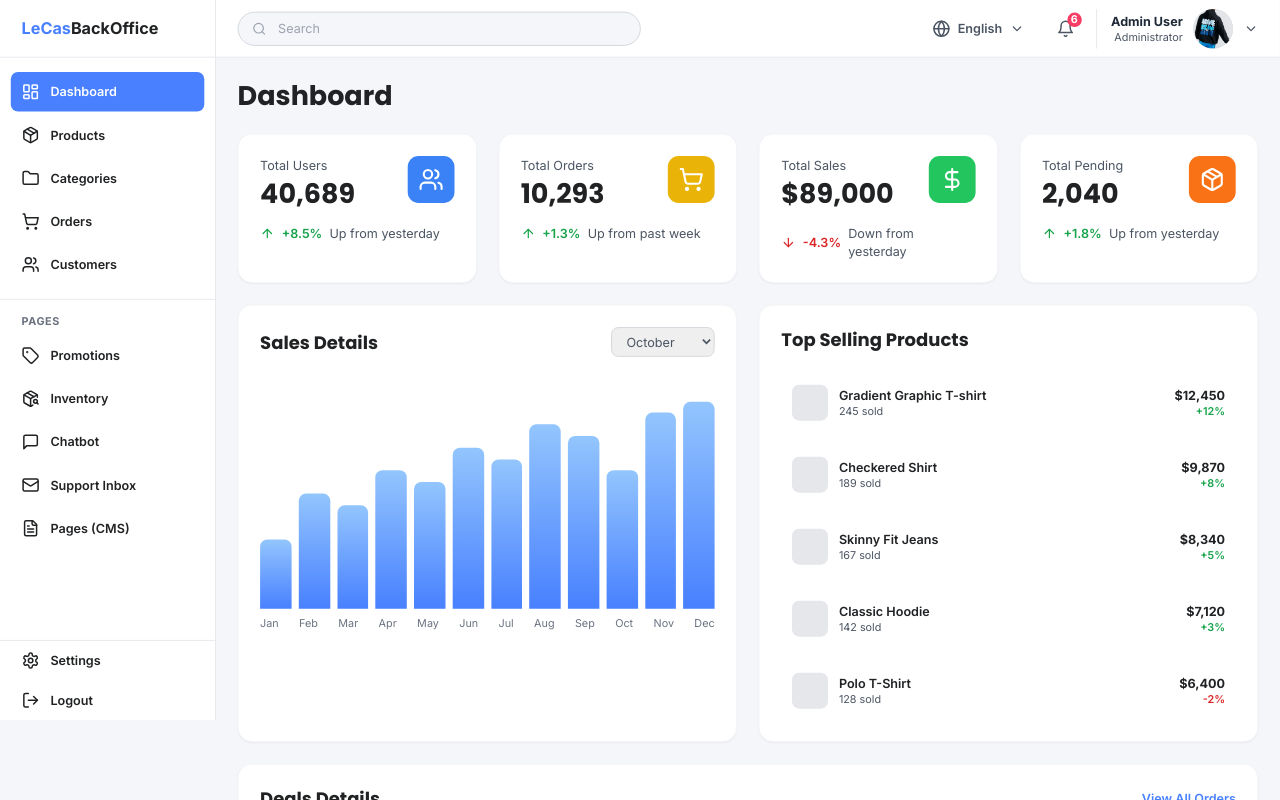
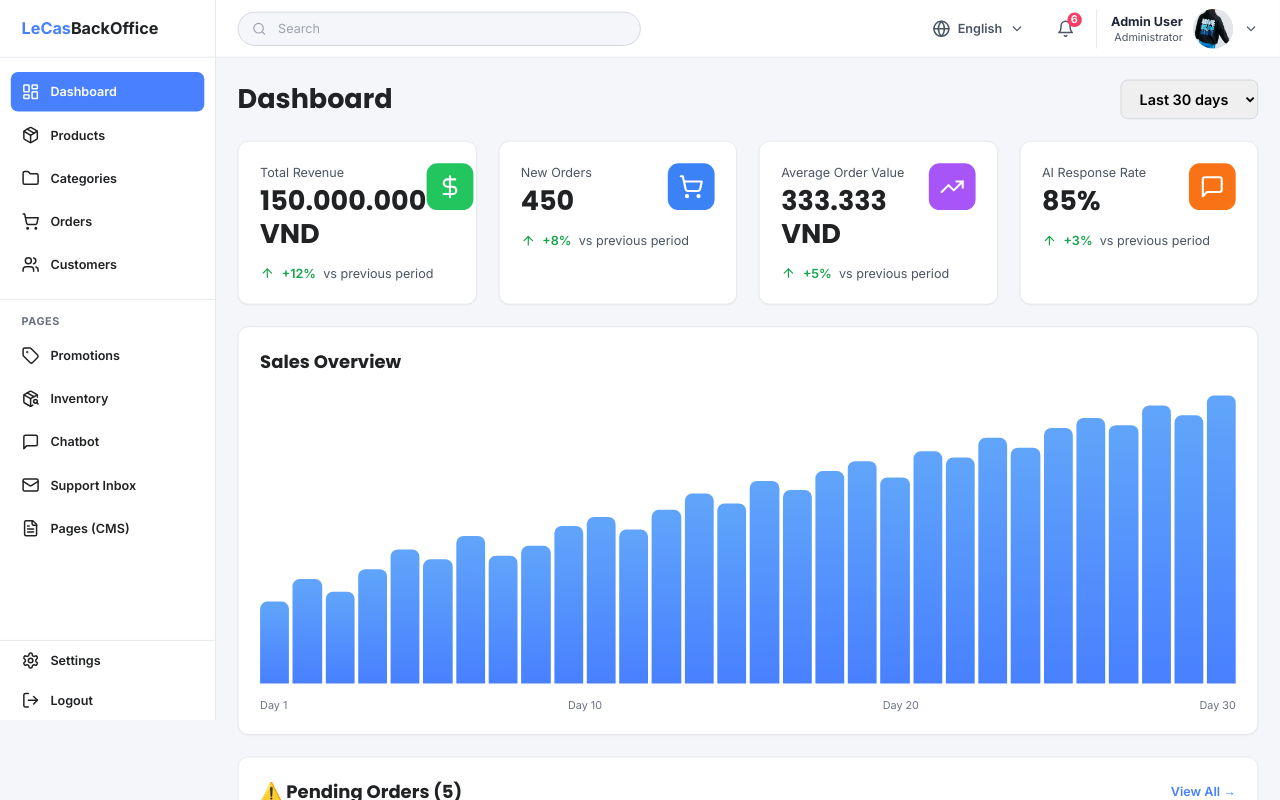
Before and after one commit to nbminh24/KLTN_FE, a Next.js app: page /admin in a window 1280 px wide. Built offline with nearby package versions, Linux system fonts and the light colour scheme.

Commit message:
Adjust Dashboard in admin

```diff
--- a/app/admin/page.tsx
+++ b/app/admin/page.tsx
@@ -1,89 +1,87 @@
 'use client';
 
-import { ArrowUp, ArrowDown, TrendingUp, Package, DollarSign, ShoppingCart, Users } from 'lucide-react';
+import { useState } from 'react';
+import { useRouter } from 'next/navigation';
+import { TrendingUp, DollarSign, ShoppingCart, MessageSquare, AlertTriangle, ArrowUp } from 'lucide-react';
 import Link from 'next/link';
 
+type DateRange = '7' | '30' | '90';
+
 export default function AdminDashboard() {
+  const router = useRouter();
+  const [dateRange, setDateRange] = useState<DateRange>('30');
+
+  // Calculate stats (mock data)
+  const totalRevenue = 150000000;
+  const newOrders = 450;
+  const aov = Math.round(totalRevenue / newOrders);
+  const aiResponseRate = 85; // 1 - (Fallbacks + Escalations) / Total Conversations
+
   const stats = [
     {
-      title: 'Total Users',
-      value: '40,689',
-      change: '+8.5%',
-      isPositive: true,
-      subtitle: 'Up from yesterday',
-      icon: <Users className="w-7 h-7" />,
-      color: 'bg-blue-500',
-    },
-    {
-      title: 'Total Orders',
-      value: '10,293',
-      change: '+1.3%',
-      isPositive: true,
-      subtitle: 'Up from past week',
-      icon: <ShoppingCart className="w-7 h-7" />,
-      color: 'bg-yellow-500',
-    },
-    {
-      title: 'Total Sales',
-      value: '$89,000',
-      change: '-4.3%',
-      isPositive: false,
-      subtitle: 'Down from yesterday',
+      title: 'Total Revenue',
+      value: `${totalRevenue.toLocaleString('vi-VN')} VND`,
+      change: '+12%',
+      subtitle: 'vs previous period',
       icon: <DollarSign className="w-7 h-7" />,
       color: 'bg-green-500',
     },
     {
-      title: 'Total Pending',
-      value: '2,040',
-      change: '+1.8%',
-      isPositive: true,
-      subtitle: 'Up from yesterday',
-      icon: <Package className="w-7 h-7" />,
+      title: 'New Orders',
+      value: newOrders.toString(),
+      change: '+8%',
+      subtitle: 'vs previous period',
+      icon: <ShoppingCart className="w-7 h-7" />,
+      color: 'bg-blue-500',
+    },
+    {
+      title: 'Average Order Value',
+      value: `${aov.toLocaleString('vi-VN')} VND`,
+      change: '+5%',
+      subtitle: 'vs previous period',
+      icon: <TrendingUp className="w-7 h-7" />,
+      color: 'bg-purple-500',
+    },
+    {
+      title: 'AI Response Rate',
+      value: `${aiResponseRate}%`,
+      change: '+3%',
+      subtitle: 'vs previous period',
+      icon: <MessageSquare className="w-7 h-7" />,
       color: 'bg-orange-500',
     },
   ];
 
-  const recentOrders = [
-    {
-      id: 'ORD-001',
-      customer: 'Christine Brooks',
-      product: 'Apple Watch',
-      location: '089 Kutch Green Apt. 448',
-      date: '04 Sep 2019',
-      amount: '$34,295',
-      quantity: 423,
-      status: 'Delivered',
-      statusColor: 'bg-green-500',
-    },
-    {
-      id: 'ORD-002',
-      customer: 'Rosie Pearson',
-      product: 'Apple Watch',
-      location: '979 Immanuel Ferry Suite 526',
-      date: '28 May 2019',
-      amount: '$34,295',
-      quantity: 423,
-      status: 'Pending',
-      statusColor: 'bg-yellow-500',
-    },
-    {
-      id: 'ORD-003',
-      customer: 'Darrell Caldwell',
-      product: 'Apple Watch',
-      location: '8587 Frida Ports',
-      date: '23 Nov 2019',
-      amount: '$34,295',
-      quantity: 423,
-      status: 'Rejected',
-      statusColor: 'bg-red-500',
-    },
+  // Pending orders (latest 5)
+  const pendingOrders = [
+    { id: '#ORD-001', customer: 'Christine Brooks', amount: '500,000 VND', time: '2h ago' },
+    { id: '#ORD-002', customer: 'Rosie Pearson', amount: '750,000 VND', time: '3h ago' },
+    { id: '#ORD-003', customer: 'Darrell Caldwell', amount: '300,000 VND', time: '5h ago' },
+    { id: '#ORD-004', customer: 'Gilbert Johnston', amount: '450,000 VND', time: '6h ago' },
+    { id: '#ORD-005', customer: 'Alan Cain', amount: '600,000 VND', time: '8h ago' },
   ];
+
+  // Sales chart data (daily revenue for last 30 days)
+  const salesChartData = [
+    2.5, 3.2, 2.8, 3.5, 4.1, 3.8, 4.5, 3.9, 4.2, 4.8,
+    5.1, 4.7, 5.3, 5.8, 5.5, 6.2, 5.9, 6.5, 6.8, 6.3,
+    7.1, 6.9, 7.5, 7.2, 7.8, 8.1, 7.9, 8.5, 8.2, 8.8
+  ]; // in millions
 
   return (
     <div className="p-6 space-y-6">
-      {/* Page Header */}
-      <div>
+      {/* Header with Date Range Filter */}
+      <div className="flex items-center justify-between">
         <h1 className="text-3xl font-bold text-[#202224]">Dashboard</h1>
+        <select
+          value={dateRange}
+          onChange={(e) => setDateRange(e.target.value as DateRange)}
+          className="px-4 py-2.5 border border-gray-300 rounded-lg focus:outline-none focus:ring-2 focus:ring-[#4880FF] font-semibold"
+        >
+          <option value="7">Last 7 days</option>
+          <option value="30">Last 30 days</option>
+          <option value="90">Last 90 days</option>
+        </select>
       </div>
 
       {/* Stats Cards */}
@@ -91,7 +89,7 @@ export default function AdminDashboard() {
         {stats.map((stat, index) => (
           <div
             key={index}
-            className="bg-white rounded-2xl p-6 shadow-sm border border-gray-100"
+            className="bg-white rounded-xl p-6 shadow-sm border border-gray-200"
           >
             <div className="flex items-start justify-between mb-4">
               <div>
@@ -103,16 +101,8 @@ export default function AdminDashboard() {
               </div>
             </div>
             <div className="flex items-center gap-2">
-              {stat.isPositive ? (
               <ArrowUp className="w-4 h-4 text-green-600" />
-              ) : (
-                <ArrowDown className="w-4 h-4 text-red-600" />
-              )}
-              <span
-                className={`text-sm font-semibold ${
-                  stat.isPositive ? 'text-green-600' : 'text-red-600'
-                }`}
-              >
+              <span className="text-sm font-semibold text-green-600">
                 {stat.change}
               </span>
               <span className="text-sm text-gray-600">{stat.subtitle}</span>
@@ -121,126 +111,132 @@ export default function AdminDashboard() {
         ))}
       </div>
 
-      {/* Charts Row */}
-      <div className="grid grid-cols-1 xl:grid-cols-2 gap-6">
-        {/* Sales Chart */}
-        <div className="bg-white rounded-2xl p-6 shadow-sm border border-gray-100">
-          <div className="flex items-center justify-between mb-6">
-            <h2 className="text-xl font-bold text-[#202224]">Sales Details</h2>
-            <select className="px-3 py-1.5 border border-gray-300 rounded-lg text-sm text-gray-600">
-              <option>October</option>
-              <option>November</option>
-              <option>December</option>
-            </select>
-          </div>
-          {/* Mock Chart */}
-          <div className="h-64 flex items-end justify-between gap-2">
-            {[30, 50, 45, 60, 55, 70, 65, 80, 75, 60, 85, 90].map((height, i) => (
+      {/* Sales Chart - Bar Chart */}
+      <div className="bg-white rounded-xl p-6 shadow-sm border border-gray-200">
+        <h2 className="text-xl font-bold text-[#202224] mb-6">Sales Overview</h2>
+        <div className="h-80 flex items-end justify-between gap-1">
+          {salesChartData.map((value, i) => {
+            const maxValue = Math.max(...salesChartData);
+            const height = (value / maxValue) * 100;
+            return (
               <div
                 key={i}
-                className="flex-1 bg-gradient-to-t from-[#4880FF] to-blue-300 rounded-t-lg relative group"
+                className="flex-1 bg-gradient-to-t from-[#4880FF] to-blue-400 rounded-t-lg relative group cursor-pointer transition-all hover:from-blue-600 hover:to-blue-500"
                 style={{ height: `${height}%` }}
               >
-                <div className="absolute -top-8 left-1/2 -translate-x-1/2 bg-[#4880FF] text-white px-2 py-1 rounded text-xs font-semibold opacity-0 group-hover:opacity-100 transition whitespace-nowrap">
-                  ${(height * 100).toFixed(0)}
+                {/* Tooltip on hover */}
+                <div className="absolute -top-12 left-1/2 -translate-x-1/2 bg-[#202224] text-white px-3 py-1.5 rounded-lg text-xs font-semibold opacity-0 group-hover:opacity-100 transition-opacity whitespace-nowrap pointer-events-none z-10">
+                  {value.toFixed(1)}M VND
+                  <div className="absolute bottom-[-4px] left-1/2 -translate-x-1/2 w-2 h-2 bg-[#202224] rotate-45"></div>
                 </div>
               </div>
-            ))}
+            );
+          })}
         </div>
-          <div className="flex justify-between mt-2 text-xs text-gray-500">
-            <span>Jan</span>
-            <span>Feb</span>
-            <span>Mar</span>
-            <span>Apr</span>
-            <span>May</span>
-            <span>Jun</span>
-            <span>Jul</span>
-            <span>Aug</span>
-            <span>Sep</span>
-            <span>Oct</span>
-            <span>Nov</span>
-            <span>Dec</span>
+        {/* X-axis labels */}
+        <div className="flex justify-between mt-4 text-xs text-gray-500">
+          <span>Day 1</span>
+          <span>Day 10</span>
+          <span>Day 20</span>
+          <span>Day 30</span>
         </div>
       </div>
 
-        {/* Top Products */}
-        <div className="bg-white rounded-2xl p-6 shadow-sm border border-gray-100">
-          <h2 className="text-xl font-bold text-[#202224] mb-6">Top Selling Products</h2>
-          <div className="space-y-4">
-            {[
-              { name: 'Gradient Graphic T-shirt', sales: 245, revenue: '$12,450', trend: '+12%' },
-              { name: 'Checkered Shirt', sales: 189, revenue: '$9,870', trend: '+8%' },
-              { name: 'Skinny Fit Jeans', sales: 167, revenue: '$8,340', trend: '+5%' },
-              { name: 'Classic Hoodie', sales: 142, revenue: '$7,120', trend: '+3%' },
-              { name: 'Polo T-Shirt', sales: 128, revenue: '$6,400', trend: '-2%' },
-            ].map((product, i) => (
-              <div key={i} className="flex items-center justify-between p-3 hover:bg-gray-50 rounded-lg transition">
-                <div className="flex items-center gap-3 flex-1">
-                  <div className="w-10 h-10 bg-gray-200 rounded-lg"></div>
-                  <div>
-                    <p className="font-semibold text-sm text-[#202224]">{product.name}</p>
-                    <p className="text-xs text-gray-600">{product.sales} sold</p>
+      {/* Pending Orders Widget */}
+      <div className="bg-white rounded-xl p-6 border border-gray-200">
+        <div className="flex items-center justify-between mb-4">
+          <h2 className="text-xl font-bold text-[#202224]">
+            ⚠️ Pending Orders ({pendingOrders.length})
+          </h2>
+          <Link
+            href="/admin/orders"
+            className="text-sm font-semibold text-[#4880FF] hover:underline flex items-center gap-1"
+          >
+            View All →
+          </Link>
         </div>
+        <div className="space-y-3">
+          {pendingOrders.map((order) => (
+            <div
+              key={order.id}
+              className="flex items-center justify-between p-4 bg-gray-50 rounded-lg hover:bg-gray-100 transition"
+            >
+              <div className="flex items-center gap-4 flex-1">
+                <span className="font-mono text-sm font-semibold text-[#4880FF]">{order.id}</span>
+                <span className="text-sm font-semibold text-[#202224]">{order.customer}</span>
               </div>
-                <div className="text-right">
-                  <p className="font-bold text-sm text-[#202224]">{product.revenue}</p>
-                  <p className={`text-xs font-semibold ${product.trend.startsWith('+') ? 'text-green-600' : 'text-red-600'}`}>
-                    {product.trend}
-                  </p>
+              <div className="flex items-center gap-4">
+                <span className="text-sm font-bold text-[#202224]">{order.amount}</span>
+                <span className="text-sm text-gray-500">{order.time}</span>
               </div>
             </div>
           ))}
         </div>
       </div>
+
+      {/* Stock Alert Widget */}
+      <div className="bg-white rounded-xl p-6 border border-gray-200">
+        <h2 className="text-xl font-bold mb-4">⚠️ Stock Alert</h2>
+        <div className="space-y-3">
+          <div className="flex items-center gap-3 p-4 bg-yellow-50 border border-yellow-200 rounded-lg">
+            <AlertTriangle className="w-5 h-5 text-yellow-600 flex-shrink-0" />
+            <div className="flex-1">
+              <p className="text-sm font-semibold text-yellow-900">23 products are running low on stock</p>
+              <p className="text-xs text-yellow-700">Consider restocking these items soon</p>
+            </div>
+            <button
+              onClick={() => router.push('/admin/inventory')}
+              className="px-4 py-2 bg-yellow-600 text-white rounded-lg hover:bg-yellow-700 transition text-sm font-semibold"
+            >
+              View Stock
+            </button>
+          </div>
+          <div className="flex items-center gap-3 p-4 bg-red-50 border border-red-200 rounded-lg">
+            <AlertTriangle className="w-5 h-5 text-red-600 flex-shrink-0" />
+            <div className="flex-1">
+              <p className="text-sm font-semibold text-red-900">8 products are out of stock</p>
+              <p className="text-xs text-red-700">These items need immediate attention</p>
+            </div>
+            <button
+              onClick={() => router.push('/admin/inventory?tab=out-of-stock')}
+              className="px-4 py-2 bg-red-600 text-white rounded-lg hover:bg-red-700 transition text-sm font-semibold"
+            >
+              View Stock
+            </button>
+          </div>
+        </div>
       </div>
 
-      {/* Recent Orders Table */}
-      <div className="bg-white rounded-2xl shadow-sm border border-gray-100">
-        <div className="p-6 border-b border-gray-200">
-          <div className="flex items-center justify-between">
-            <h2 className="text-xl font-bold text-[#202224]">Deals Details</h2>
-            <Link
-              href="/admin/orders"
-              className="text-sm font-semibold text-[#4880FF] hover:underline"
+      {/* Support Tickets Widget */}
+      <div className="bg-white rounded-xl p-6 border border-gray-200">
+        <h2 className="text-xl font-bold mb-4">💬 Support Tickets</h2>
+        <div className="space-y-3">
+          <div className="flex items-center gap-3 p-4 bg-yellow-50 border border-yellow-200 rounded-lg">
+            <MessageSquare className="w-5 h-5 text-yellow-600 flex-shrink-0" />
+            <div className="flex-1">
+              <p className="text-sm font-semibold text-yellow-900">12 tickets are awaiting response</p>
+              <p className="text-xs text-yellow-700">These tickets need attention</p>
+            </div>
+            <button
+              onClick={() => router.push('/admin/support-inbox')}
+              className="px-4 py-2 bg-yellow-600 text-white rounded-lg hover:bg-yellow-700 transition text-sm font-semibold"
             >
-              View All Orders
-            </Link>
+              View Inbox
+            </button>
           </div>
+          <div className="flex items-center gap-3 p-4 bg-red-50 border border-red-200 rounded-lg">
+            <AlertTriangle className="w-5 h-5 text-red-600 flex-shrink-0" />
+            <div className="flex-1">
+              <p className="text-sm font-semibold text-red-900">3 tickets are escalated</p>
+              <p className="text-xs text-red-700">High priority tickets</p>
             </div>
-        <div className="overflow-x-auto">
-          <table className="w-full">
-            <thead>
-              <tr className="bg-[#F1F4F9]">
-                <th className="px-6 py-4 text-left text-sm font-bold text-[#202224]">Product Name</th>
-                <th className="px-6 py-4 text-left text-sm font-bold text-[#202224]">Location</th>
-                <th className="px-6 py-4 text-left text-sm font-bold text-[#202224]">Date - Time</th>
-                <th className="px-6 py-4 text-left text-sm font-bold text-[#202224]">Piece</th>
-                <th className="px-6 py-4 text-left text-sm font-bold text-[#202224]">Amount</th>
-                <th className="px-6 py-4 text-left text-sm font-bold text-[#202224]">Status</th>
-              </tr>
-            </thead>
-            <tbody className="divide-y divide-gray-200">
-              {recentOrders.map((order) => (
-                <tr key={order.id} className="hover:bg-gray-50 transition">
-                  <td className="px-6 py-4">
-                    <div className="flex items-center gap-3">
-                      <div className="w-9 h-9 bg-gray-200 rounded-full"></div>
-                      <span className="font-semibold text-sm text-[#202224]">{order.product}</span>
+            <button
+              onClick={() => router.push('/admin/support-inbox')}
+              className="px-4 py-2 bg-red-600 text-white rounded-lg hover:bg-red-700 transition text-sm font-semibold"
+            >
+              View Inbox
+            </button>
           </div>
-                  </td>
-                  <td className="px-6 py-4 text-sm text-gray-600">{order.location}</td>
-                  <td className="px-6 py-4 text-sm text-gray-600">{order.date}</td>
-                  <td className="px-6 py-4 text-sm text-gray-600">{order.quantity}</td>
-                  <td className="px-6 py-4 text-sm font-semibold text-[#202224]">{order.amount}</td>
-                  <td className="px-6 py-4">
-                    <span className={`${order.statusColor} text-white px-4 py-1.5 rounded-full text-xs font-bold`}>
-                      {order.status}
-                    </span>
-                  </td>
-                </tr>
-              ))}
-            </tbody>
-          </table>
         </div>
       </div>
     </div>
```
Also changed, not shown: app/admin/inventory/page.tsx (+15 -2 lines). Lines whose indentation alone changed are shown as unchanged.
